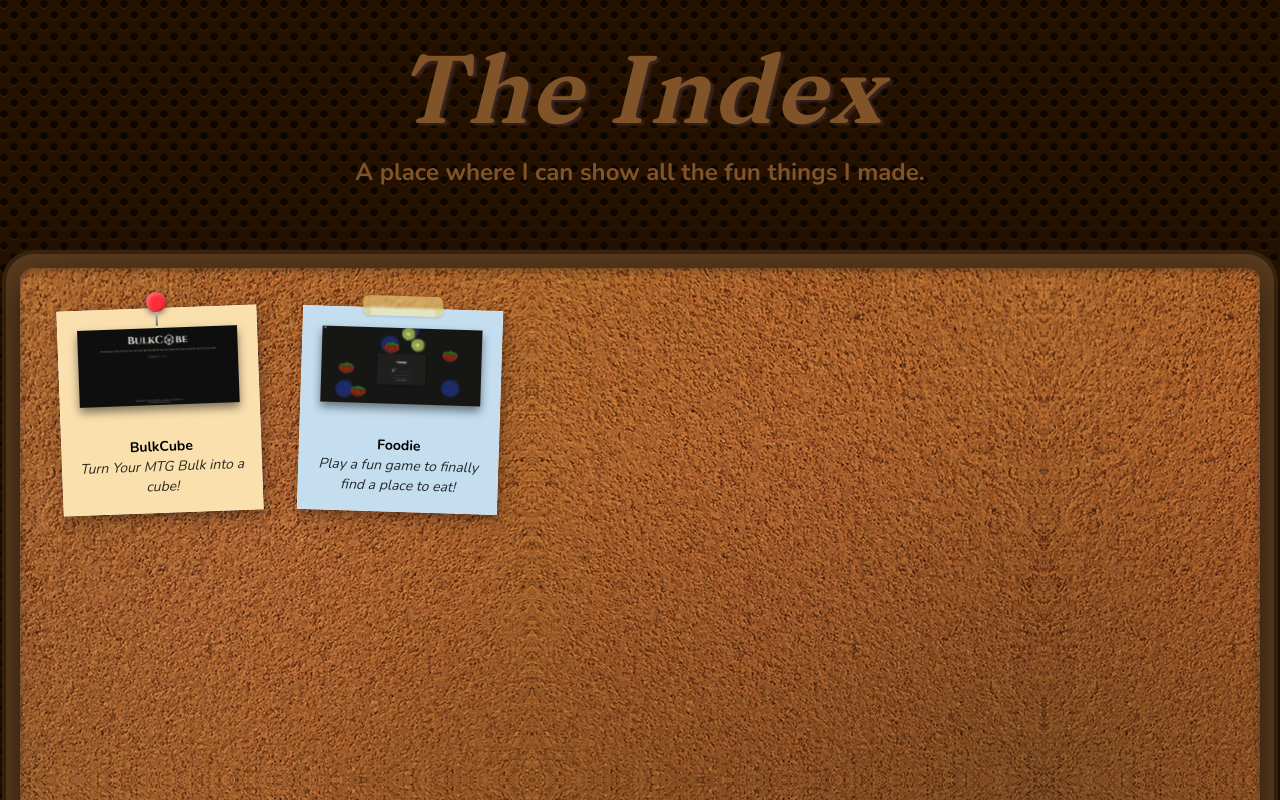
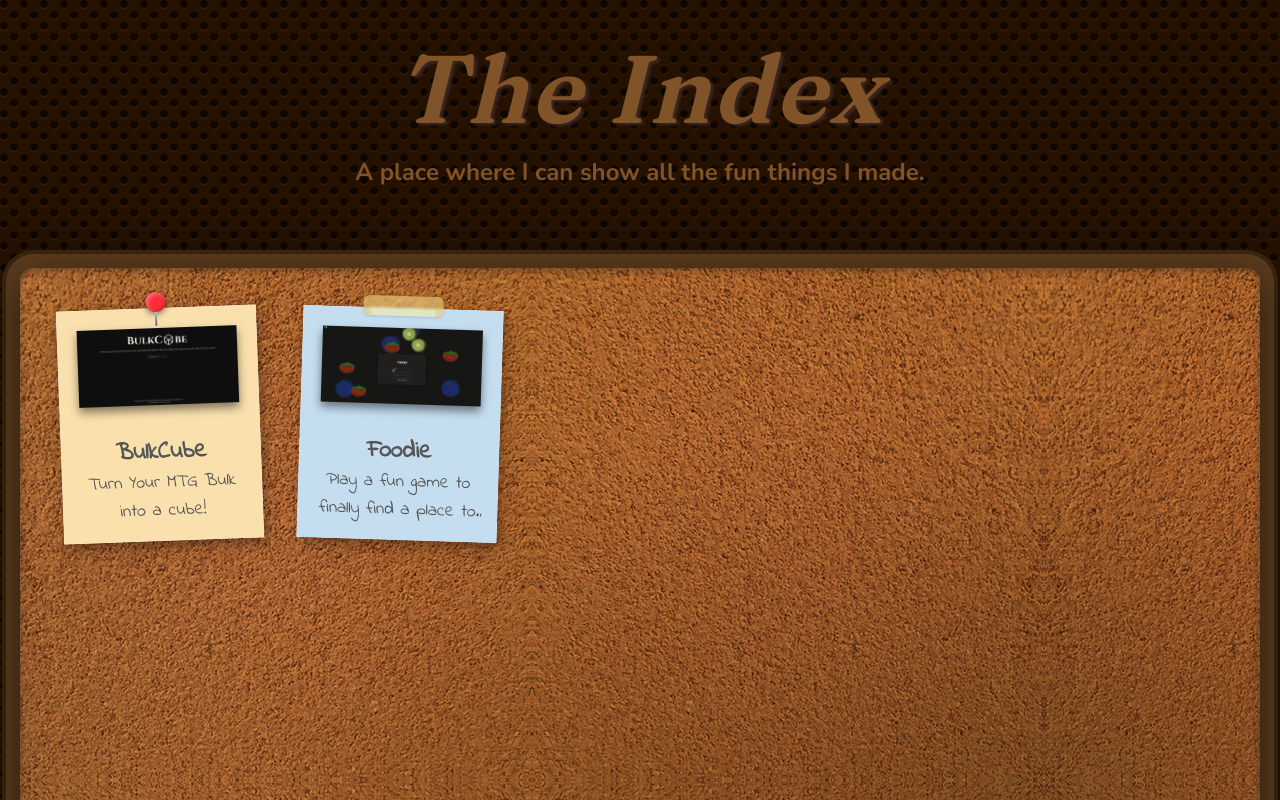
Before and after one commit to DavidASauro/TheIndex, a Next.js app: page / in a window 1280 px wide. Shown: the top 800 px of the page. Built offline with nearby package versions, Linux system fonts and the light colour scheme.

Commit message:
finishing touches on the styling

```diff
--- a/app/globals.css
+++ b/app/globals.css
@@ -11,6 +11,7 @@
   --font-mono: var(--font-geist-mono);
   --font-fraunces: var(--font-fraunces);
   --font-nunito: var(--font-nunito);
+  --font-indie-flower: var(--font-indie-flower);
   --color-sidebar-ring: var(--sidebar-ring);
   --color-sidebar-border: var(--sidebar-border);
   --color-sidebar-accent-foreground: var(--sidebar-accent-foreground);
--- a/app/layout.tsx
+++ b/app/layout.tsx
@@ -1,5 +1,11 @@
 import type { Metadata } from "next";
-import { Geist, Geist_Mono, Fraunces, Nunito } from "next/font/google";
+import {
+  Geist,
+  Geist_Mono,
+  Fraunces,
+  Nunito,
+  Indie_Flower,
+} from "next/font/google";
 import "./globals.css";
 
 const geistSans = Geist({
@@ -26,6 +32,13 @@ const nunito = Nunito({
   style: ["italic", "normal"],
 });
 
+const indieFlower = Indie_Flower({
+  variable: "--font-indie-flower",
+  weight: "400",
+  style: ["normal"],
+  subsets: ["latin"],
+});
+
 export const metadata: Metadata = {
   title: "The Index",
   description: "A place where I can show all the fun things I made.",
@@ -39,7 +52,7 @@ export default function RootLayout({
   return (
     <html lang="en">
       <body
-        className={`${geistSans.variable} ${geistMono.variable} ${fraunces.variable} ${nunito.variable} flex flex-col antialiased `}
+        className={`${geistSans.variable} ${geistMono.variable} ${fraunces.variable} ${nunito.variable} ${indieFlower.variable} flex flex-col antialiased `}
         style={{
           backgroundColor: "#3b1c00",
           backgroundImage: `url("/bg-texture.png")`,
--- a/components/CardGrid.tsx
+++ b/components/CardGrid.tsx
@@ -173,10 +173,10 @@ const CardGrid = () => {
                 className={`flex justify-center items-center ${thing.card_color} flex-1 p-4 border-0 -mt-1 rounded-none`}
               >
                 <div className="flex flex-col items-center text-center">
-                  <h3 className="text-[#000000] font-nunito font-bold">
+                  <h3 className="text-[#555555] font-indie-flower font-bold text-2xl">
                     {thing.title}
                   </h3>
-                  <p className=" text-[#000000d0] line-clamp-2 font-nunito italic">
+                  <p className=" text-[#555555] line-clamp-2 font-indie-flower text-lg">
                     {thing.description}
                   </p>
                 </div>
```
